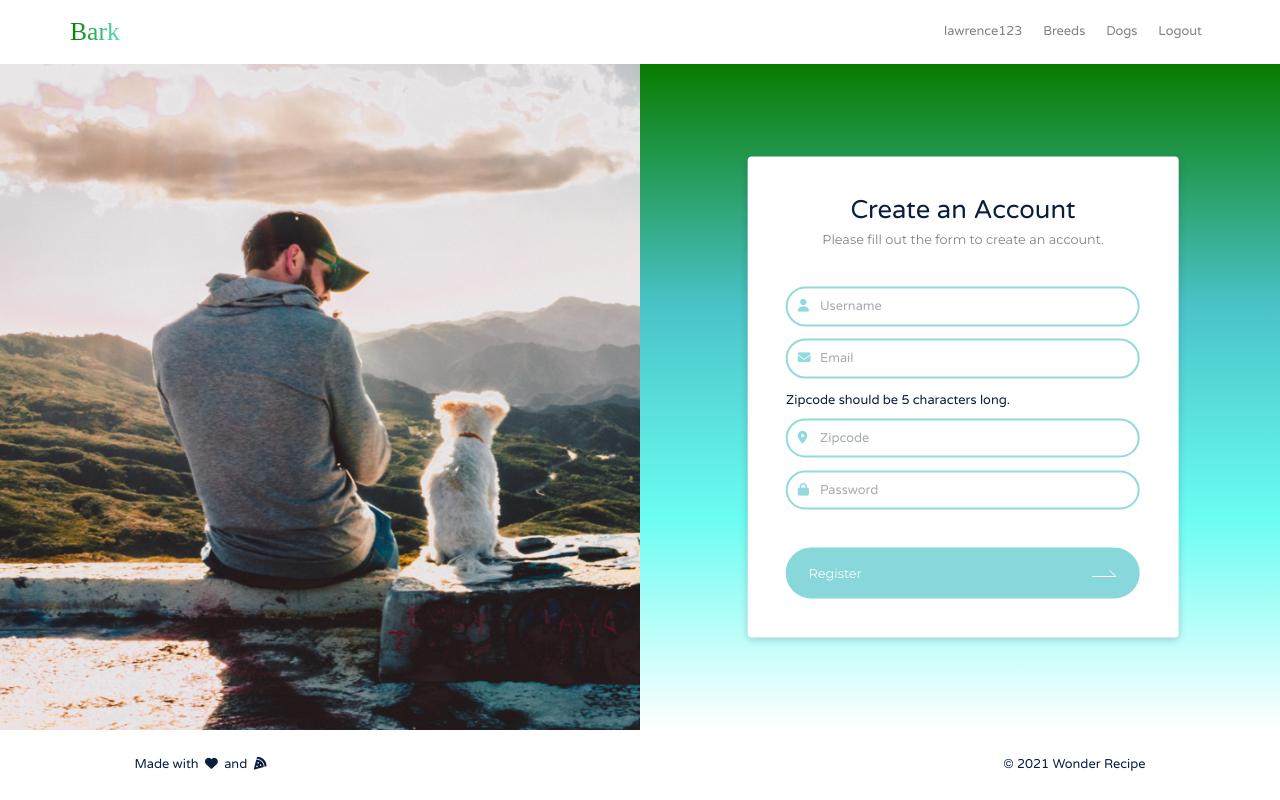
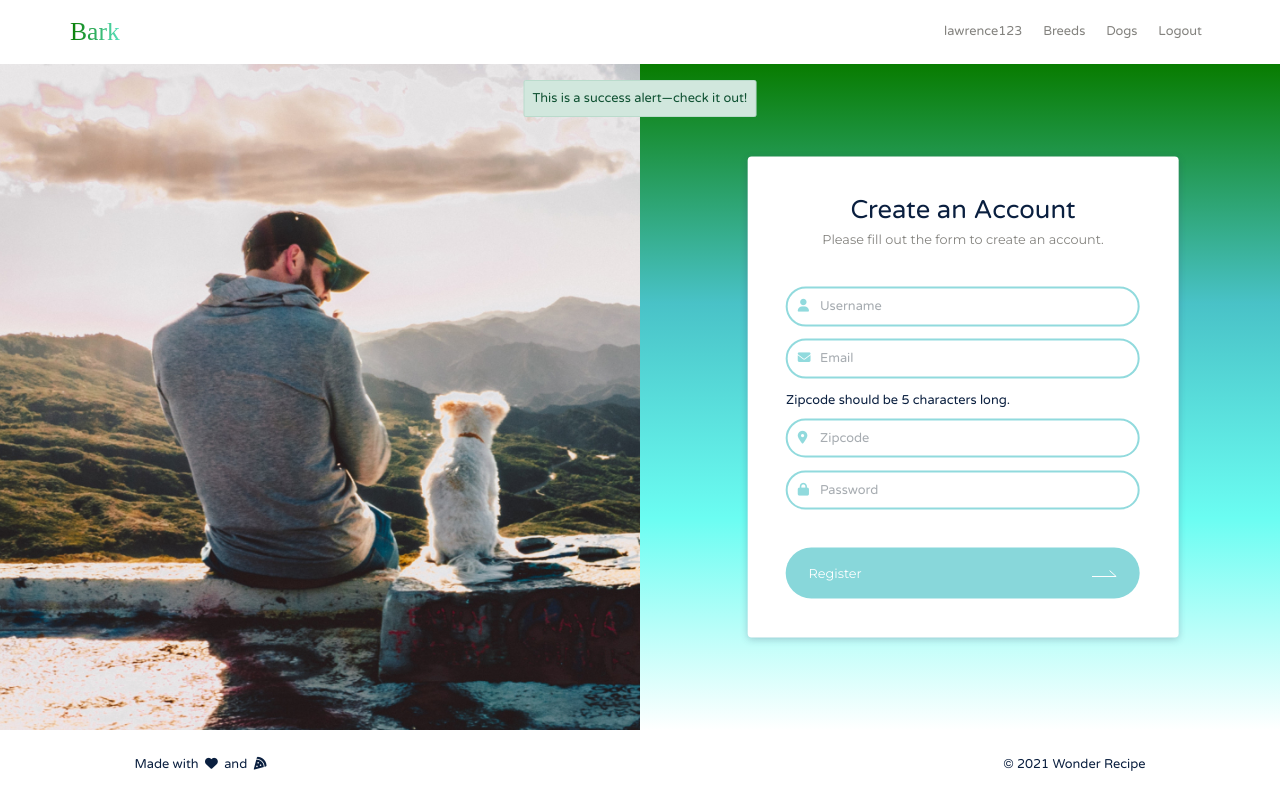
Before and after one commit to lawrencedovin/capstone-2-bark, a React (Create React App) app in the folder bark/: page /register in a window 1280 px wide. Built offline with nearby package versions, Linux system fonts and the light colour scheme; a web font is replaced by a local one.

Commit message:
Added inital success alert

```diff
--- a/bark/src/css/styles.css
+++ b/bark/src/css/styles.css
@@ -367,6 +367,16 @@ input[type=number] {
 .col {
   padding: 0; }
 
+.alert-success {
+  position: absolute;
+  z-index: 5;
+  color: #0f5132;
+  background-color: #d1e7dd;
+  border-color: #badbcc;
+  top: 10rem;
+  left: 50%;
+  transform: translate(-50%); }
+
 .details__title-icon-container {
   margin-top: 6.4rem;
   display: table; }
--- a/bark/src/main-pages/Register/Register.js
+++ b/bark/src/main-pages/Register/Register.js
@@ -3,27 +3,6 @@ import FormFooter from '../../components/footers/FormFooter/FormFooter';
 import UserInput from '../../components/forms/UserInput/UserInput';
 
 function Register() {
-
-  // const [state, setState] = useState({data: null});
-
-  // const componentDidMount = () => {
-  //     callBackendAPI()
-  //       .then(res => setState({ data: res.users }))
-  //       .catch(err => console.log(err));
-  // }
-  // fetching the GET route from the Express server which matches the GET route from server.js
-  // const callBackendAPI = async () => {
-  //   const response = await fetch('/users');
-  //   const body = await response.json();
-  //   // console.log(response, body);
-
-  //   if (response.status !== 200) {
-  //     throw Error(body.message)
-  //   }
-  //   return body;
-  // };
-
-  // componentDidMount();
 
   const FORM_INPUT_INITIAL_STATE = {
     username: '',
@@ -80,6 +59,7 @@ function Register() {
     const { username, email, zipcode, password } = formData;
     postData('/users', { username, email, zipcode, password })
     .then(data => {
+      console.log(data.json)
       alert(JSON.stringify(data)); // JSON data parsed by `data.json()` call
     });
     setFormData(FORM_INPUT_INITIAL_STATE);
@@ -87,6 +67,9 @@ function Register() {
 
   return(
     <div data-testid="Register">
+        <div class="alert alert-success" role="alert">
+              This is a success alert—check it out!
+        </div>
         <div className="row">
             <div className="col">
               <img src={process.env.PUBLIC_URL + 'images/forms/register-form-photo.jpg'} alt="register dog" className="forms__image" />
--- a/bark/src/sass/components/forms/_forms.scss
+++ b/bark/src/sass/components/forms/_forms.scss
@@ -122,3 +122,14 @@
 .col {
     padding: 0;
 }
+
+.alert-success {
+    position: absolute;
+    z-index: 5;
+    color: #0f5132;
+    background-color: #d1e7dd;
+    border-color: #badbcc;
+    top: 10rem;
+    left: 50%;
+    transform: translate(-50%);
+}
```
